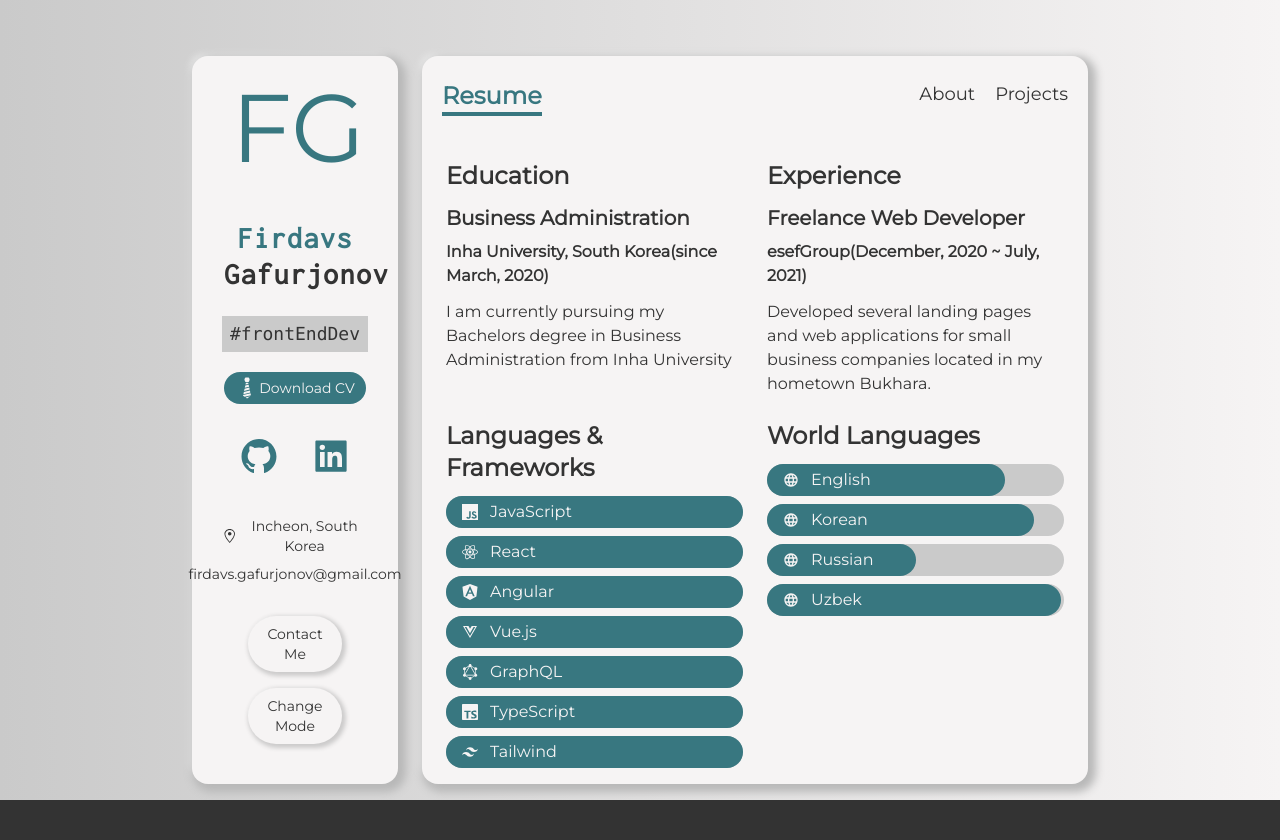
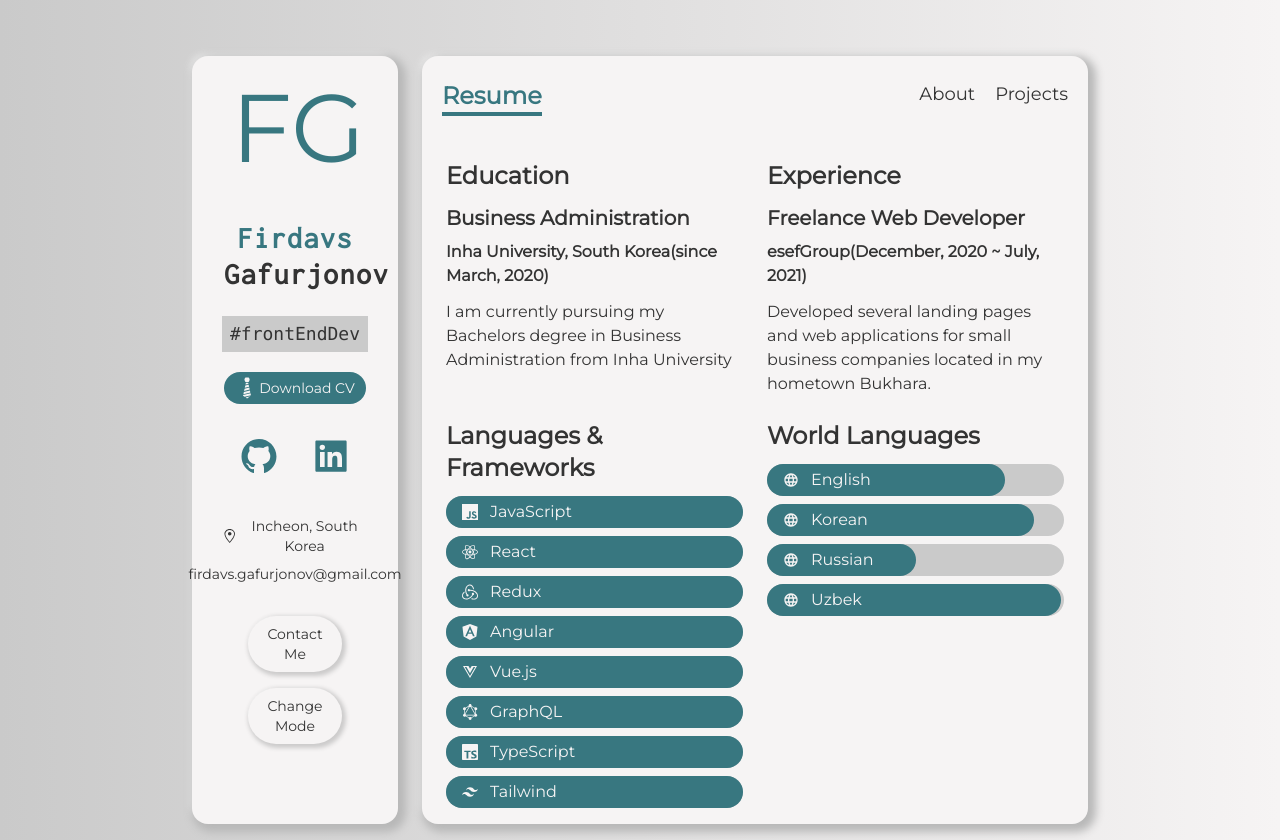
Before and after one commit to gfirik/portfolio, a Next.js app: page /resume in a window 1280 px wide. Before the commit the page ends 800 px from the top, so only its background shows below. Built offline with nearby package versions, Linux system fonts and the light colour scheme.

Commit message:
redux skill added

```diff
--- a/data.ts
+++ b/data.ts
@@ -1,7 +1,7 @@
 import { IProject, IService, ISkill } from './types';
 import { FaAngular, FaReact, FaVuejs } from "react-icons/fa";
 import { HiAcademicCap } from 'react-icons/hi';
-import { SiAngular, SiJavascript, SiPython, SiReact, SiTailwindcss, SiTypescript } from 'react-icons/si';
+import { SiAngular, SiJavascript, SiRedux, SiReact, SiTailwindcss, SiTypescript } from 'react-icons/si';
 import { MdDevices, MdLanguage } from 'react-icons/md';
 import { GiArchiveResearch } from 'react-icons/gi';
 import { GrGraphQl } from 'react-icons/gr';
@@ -19,7 +19,6 @@ export const services:IService[] = [
         about:
           "I use <b>Angular</b> and <b>Vue.js</b> frameworks to build PWA, SPA and user interfaces by utilizing their awesome built-in functions and capabilities.",
       },
-
       {
         Icon: GrGraphQl,
         title: "GraphQL Development",
@@ -54,6 +53,11 @@ export const programmingLanguages:ISkill[] = [
   {
     Icon: SiReact,
     name: 'React',
+    level: '100%',
+  },
+  {
+    Icon: SiRedux,
+    name: 'Redux',
     level: '100%',
   },
   {
```
